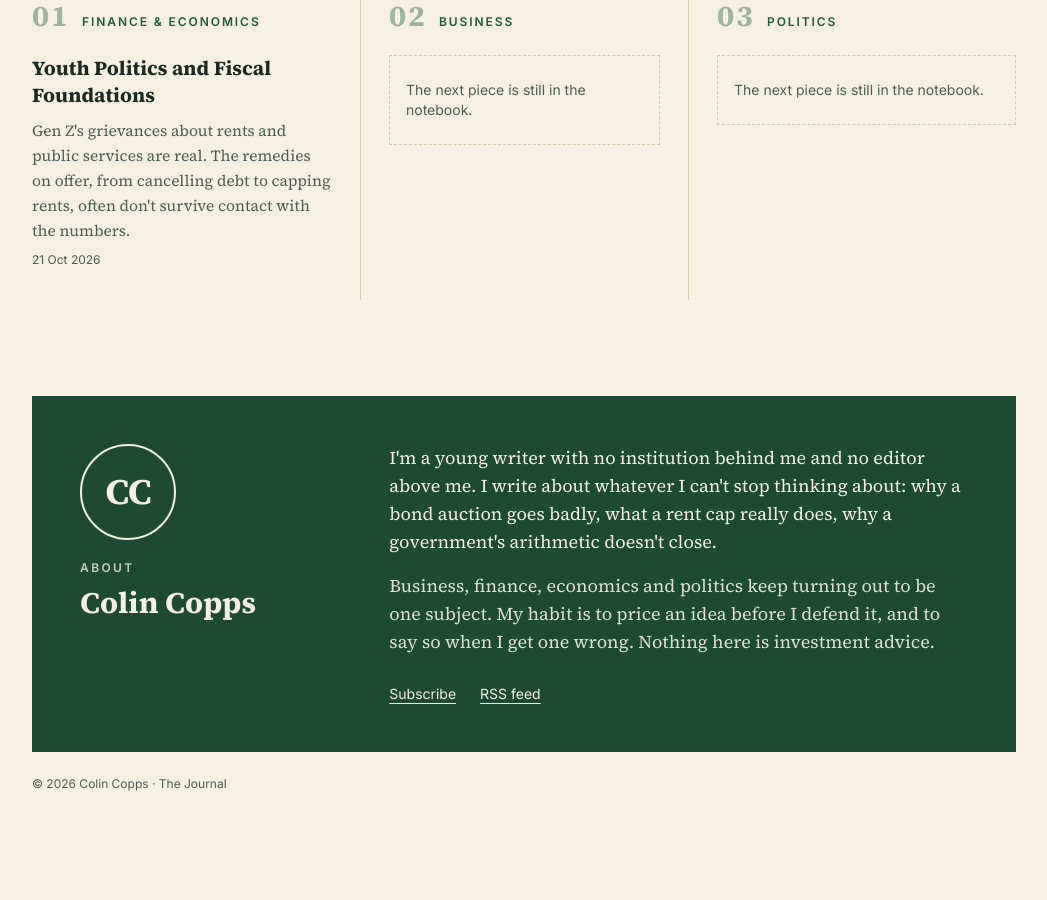
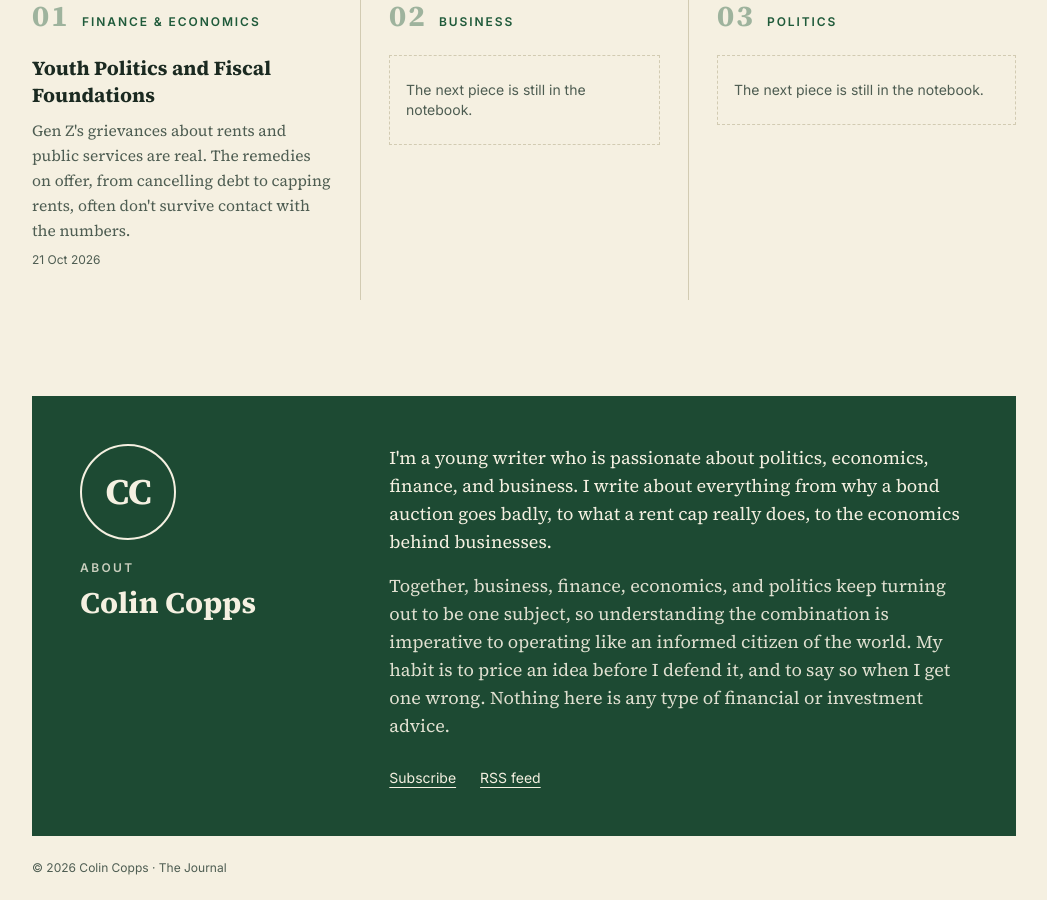
Before and after one commit to The-JournaI/the-journai.github.io, a Jekyll site: the page built from index.html, in a window 1280 px wide and 900 px high, scrolled down 847 px. Shown: the whole window, without its empty margins (116-1163 px from the left). Built offline with Jekyll 4.4.1, drawn with Linux system fonts in a browser that asks for light colours; nearby versions of some CDN libraries; before the commit the page ends 1663 px from its top, so only the background shows below that.

Commit message:
New about copy, tighter mobile hero

```diff
--- a/_layouts/default.html
+++ b/_layouts/default.html
@@ -71,8 +71,8 @@
         </div>
       </div>
       <div class="md:col-span-8 max-w-xl text-lg">
-        <p>I'm a young writer with no institution behind me and no editor above me. I write about whatever I can't stop thinking about: why a bond auction goes badly, what a rent cap really does, why a government's arithmetic doesn't close.</p>
-        <p class="mt-4 opacity-90">Business, finance, economics and politics keep turning out to be one subject. My habit is to price an idea before I defend it, and to say so when I get one wrong. Nothing here is investment advice.</p>
+        <p>I'm a young writer who is passionate about politics, economics, finance, and business. I write about everything from why a bond auction goes badly, to what a rent cap really does, to the economics behind businesses.</p>
+        <p class="mt-4 opacity-90">Together, business, finance, economics, and politics keep turning out to be one subject, so understanding the combination is imperative to operating like an informed citizen of the world. My habit is to price an idea before I defend it, and to say so when I get one wrong. Nothing here is any type of financial or investment advice.</p>
         <p class="mt-7 font-sans text-sm flex flex-wrap gap-x-6 gap-y-2">
           <a class="underline underline-offset-4 hover:opacity-80" href="{{ '/subscribe/' | relative_url }}">Subscribe</a>
           <a class="underline underline-offset-4 hover:opacity-80" href="{{ '/feed.xml' | relative_url }}">RSS feed</a>
--- a/index.html
+++ b/index.html
@@ -60,7 +60,7 @@ layout: default
   .hero .foot { position:absolute; left:1rem; bottom:.6rem; font:400 .65rem Inter,sans-serif; color:var(--sage); opacity:.8; }
 </style>
 
-<section id="hero" class="hero mt-8 relative overflow-hidden aspect-[4/5] sm:aspect-[4/3] md:aspect-video" aria-label="Animated summary of the latest essay">
+<section id="hero" class="hero mt-8 relative overflow-hidden aspect-square sm:aspect-[4/3] md:aspect-video" aria-label="Animated summary of the latest essay">
   <div class="blob b1"></div><div class="blob b2"></div><div class="blob b3"></div>
   <div class="stage">
     <h1 class="hl" aria-label="What does it cost, and who pays?">
```
